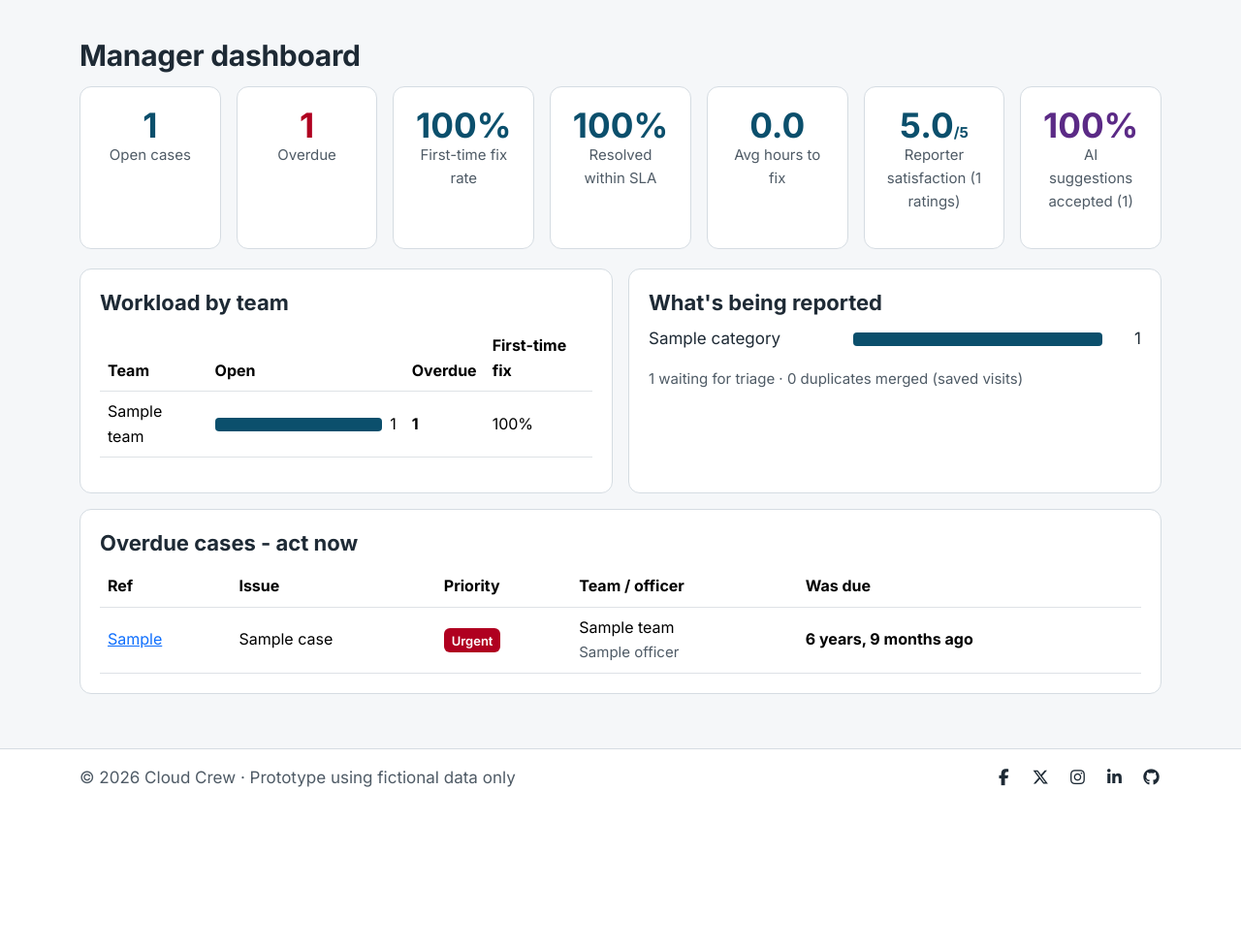
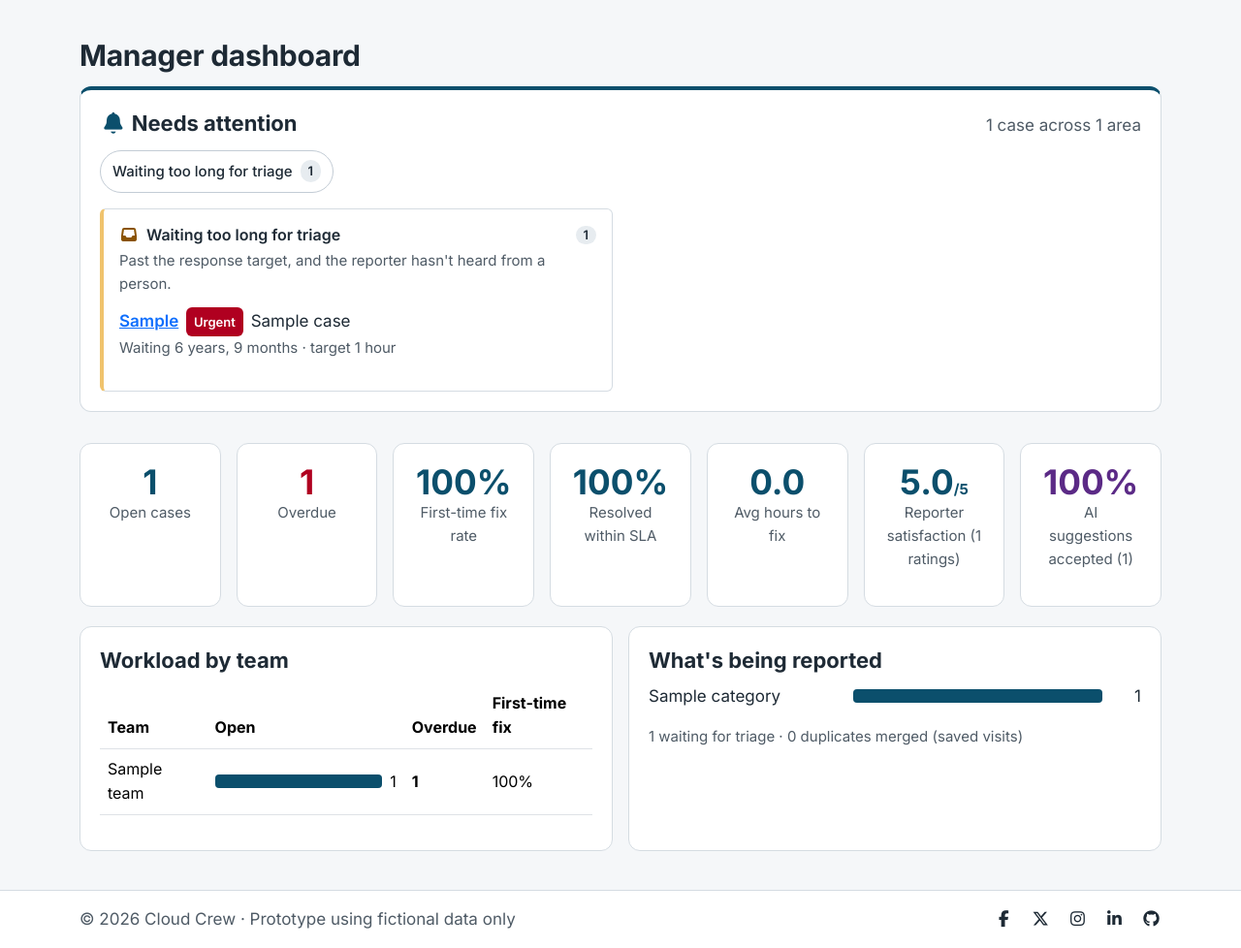
Before and after one commit to ctr-code/fix-it-at-work, a Django app: page /dashboard/ in a window 1280 px wide. Shown: the part 65-1043 px from the top of the page at 97% size. Before the commit the page ends 877 px from the top, so only its background shows below. Run offline with Django 5.2, Linux system fonts and the light colour scheme; a user stored in the database is signed in; tables that the repository leaves empty hold one stand-in row (values such as "Sample post"); some libraries are stand-ins or nearby versions.

Commit message:
Add a Needs attention section to the manager dashboard
The dashboard now opens with the cases a manager may need to act on,
grouped as overdue, due in the next 24 hours, urgent or unsafe with no
officer, waiting too long for triage, fixed with no reply after a day,
and unhappy reporters. Each group shows its five worst cases and links
to the Case queue for the rest. This replaces the overdue table.

Co-Authored-By: Claude Opus 5.5 <noreply@anthropic.com>

```diff
--- a/cases/templates/cases/dashboard.html
+++ b/cases/templates/cases/dashboard.html
@@ -3,7 +3,49 @@
 {% block main %}
 <section class="container">
     <h1>Manager dashboard</h1>
-    <div class="row g-3">
+
+    {% comment %}
+    Needs attention: cases a manager may need to act on now, grouped by what's wrong (see _needs_attention
+    in views.py). Groups with nothing in them are left out. Each shows up to five cases; "more" links to the
+    matching Case queue tab.
+    {% endcomment %}
+    <section class="panel attention" aria-labelledby="attention-title">
+        <div class="attention-head">
+            <h2 id="attention-title" class="mb-0"><i class="fa-solid fa-bell" aria-hidden="true"></i> Needs attention</h2>
+            {% if attention %}<p class="mb-0 text-muted">{{ attention_total }} case{{ attention_total|pluralize }} across {{ attention|length }} area{{ attention|length|pluralize }}</p>{% endif %}
+        </div>
+        {% if attention %}
+        <ul class="attention-jump" aria-label="Jump to an area">
+            {% for g in attention %}<li><a href="#attention-{{ g.key }}" class="attention-chip tone-{{ g.key }}">{{ g.title }} <span class="tab-count">{{ g.total }}</span></a></li>{% endfor %}
+        </ul>
+        <div class="row g-3">
+            {% for g in attention %}
+            <div class="col-lg-6">
+                <section class="attention-group tone-{{ g.key }}" id="attention-{{ g.key }}" aria-labelledby="attention-{{ g.key }}-title">
+                    <h3 class="attention-group-title" id="attention-{{ g.key }}-title"><i class="fa-solid {{ g.icon }}" aria-hidden="true"></i> {{ g.title }} <span class="tab-count">{{ g.total }}</span></h3>
+                    <p class="attention-help">{{ g.help }}</p>
+                    <ul class="attention-list">
+                        {% for c, note in g.items %}
+                        <li>
+                            <a href="{% url 'case_detail' c.reference %}" class="fw-semibold">{{ c.reference }}</a>
+                            {% if c.priority %}{% include "cases/_pri.html" with p=c.priority %}{% endif %}
+                            <span class="attention-title">{{ c.title }}</span>
+                            <span class="attention-note">{{ note }}</span>
+                        </li>
+                        {% endfor %}
+                    </ul>
+                    {% if g.more %}
+                    <a class="small fw-semibold" href="{% url 'triage_queue' %}{% if g.key == 'slow-triage' %}#triage{% elif g.key == 'slow-reply' %}#reply{% elif g.key == 'unhappy' %}#unhappy{% else %}#teams{% endif %}">and {{ g.more }} more in the Case queue <i class="fa-solid fa-arrow-right" aria-hidden="true"></i></a>
+                    {% endif %}
+                </section>
+            </div>
+            {% endfor %}
+        </div>
+        {% else %}
+        <p class="mb-0 mt-2"><i class="fa-solid fa-circle-check text-success" aria-hidden="true"></i> Nothing needs attention right now: nothing overdue or due today, every urgent job has an officer, and no one is waiting on triage or a reply.</p>
+        {% endif %}
+    </section>
+    <div class="row g-3 mt-1">
         <div class="col-6 col-md-3 col-xl"><div class="panel kpi h-100"><div class="value">{{ open_count }}</div><div class="label">Open cases</div></div></div>
         <div class="col-6 col-md-3 col-xl"><div class="panel kpi h-100"><div class="value is-urgent">{{ overdue|length }}</div><div class="label">Overdue</div></div></div>
         <div class="col-6 col-md-3 col-xl"><div class="panel kpi h-100"><div class="value">{{ ftf_rate|default_if_none:"-" }}%</div><div class="label">First-time fix rate</div></div></div>
@@ -45,20 +87,5 @@
         </div>
     </div>
 
-    <div class="panel mt-3">
-        <h2>Overdue cases - act now</h2>
-        <div class="table-responsive">
-            <table class="table align-middle mb-0">
-                <thead><tr><th scope="col">Ref</th><th scope="col">Issue</th><th scope="col">Priority</th><th scope="col">Team / officer</th><th scope="col">Was due</th></tr></thead>
-                <tbody>
-                {% for c in overdue %}
-                <tr><td><a href="{% url 'case_detail' c.reference %}">{{ c.reference }}</a></td><td>{{ c.title }}</td><td>{% include "cases/_pri.html" with p=c.priority %}</td>
-                    <td>{{ c.assigned_team }}<br><span class="small text-muted">{{ c.assigned_officer.name|default:"Unassigned" }}</span></td>
-                    <td class="overdue">{{ c.sla_due|timesince }} ago</td></tr>
-                {% empty %}<tr><td colspan="5">Nothing overdue.</td></tr>{% endfor %}
-                </tbody>
-            </table>
-        </div>
-    </div>
 </section>
 {% endblock %}
--- a/cases/views.py
+++ b/cases/views.py
@@ -1,3 +1,5 @@
+from datetime import timedelta
+
 from django.contrib import messages
 from django.contrib.auth import get_user_model
 from django.contrib.auth.decorators import login_required
@@ -6,6 +8,7 @@ from django.db.models import Count, Q
 from django.shortcuts import get_object_or_404, redirect, render
 from django.urls import reverse
 from django.utils import timezone
+from django.utils.timesince import timesince, timeuntil
 
 from . import ai, alerts, reporter_messages
 from .forms import (
@@ -13,7 +16,7 @@ from .forms import (
 )
 from .models import (
     OPEN_STATUSES, PRIORITY_RANK, UNHAPPY_FOLLOW_UP, UNHAPPY_SCORE, Alert, AlertRead, Case, CaseChange, Category, Communication, Officer, Profile, ReportPhoto, ReportUpdate, Role, Status,
-    Language, Priority, Team, get_role,
+    Language, Priority, SLARule, Team, get_role,
 )
 from .permissions import can_view_case, role_required
 
@@ -535,6 +538,64 @@ def _dashboard_stats():
     }
 
 
+DUE_SOON = timedelta(hours=24)
+REPLY_WAIT = timedelta(hours=24)
+ATTENTION_SHOWN = 5  # rows shown in each group; the rest are counted
+
+
+def _who(c):
+    team = c.assigned_team.name if c.assigned_team else 'No team'
+    return f'{team} · {c.assigned_officer.name if c.assigned_officer else "no officer"}'
+
+
+def _needs_attention(now):
+    """Cases a manager may need to act on now, grouped by what's wrong. A case can be in more than one
+    group (an urgent job with no officer can also be overdue), because each group needs a different action.
+    Each item is (case, note)."""
+    open_cases = (Case.objects.filter(status__in=[Status.ASSIGNED, Status.IN_PROGRESS])
+                  .select_related('assigned_team', 'assigned_officer'))
+    overdue = [(c, f'Due {timesince(c.sla_due, now)} ago · {_who(c)}')
+               for c in open_cases.filter(sla_due__lt=now).order_by('sla_due')]
+    due_soon = [(c, f'Due in {timeuntil(c.sla_due, now)} · {_who(c)}')
+                for c in open_cases.filter(sla_due__gte=now, sla_due__lt=now + DUE_SOON).order_by('sla_due')]
+    no_officer = [(c, f'{c.assigned_team or "No team"} · reported {timesince(c.date_reported, now)} ago'
+                      f'{" · health and safety risk" if c.hs_risk else ""}')
+                  for c in open_cases.filter(assigned_officer__isnull=True)
+                  .filter(Q(priority=Priority.URGENT) | Q(hs_risk=True)).order_by('sla_due')]
+
+    # New reports waiting longer than the response target for the priority the AI suggested
+    # (or the reporter chose), which is when the reporter should have heard from a person
+    targets = dict(SLARule.objects.values_list('priority', 'acknowledge_hours'))
+    slow_triage = []
+    for c in Case.objects.filter(status=Status.NEW).order_by('date_reported'):
+        hours = targets.get(c.ai_priority or c.reported_urgency)
+        if hours is not None and now > c.date_reported + timedelta(hours=hours):
+            slow_triage.append((c, f'Waiting {timesince(c.date_reported, now)} · target {hours} '
+                                   f'hour{"s" if hours != 1 else ""}'))
+
+    slow_reply = [(c, f'Fixed {timesince(c.date_resolved, now)} ago · {c.assigned_team or "No team"}')
+                  for c in Case.objects.filter(status=Status.RESOLVED, date_resolved__lt=now - REPLY_WAIT)
+                  .select_related('assigned_team').order_by('date_resolved')]
+    unhappy = [(c, f'Rated {c.satisfaction}/5 · closed {timesince(c.date_closed, now)} ago'
+                   f'{" · " + chr(8220) + c.satisfaction_comments[:80] + chr(8221) if c.satisfaction_comments else ""}')
+               for c in _unhappy_reporters()]
+
+    groups = [
+        ('overdue', 'Overdue', 'Past the date we promised the reporter.', 'fa-clock', overdue),
+        ('due-soon', 'Due in the next 24 hours', 'Check these are on track.', 'fa-hourglass-half', due_soon),
+        ('no-officer', 'Urgent or unsafe, no officer', 'Nobody has been sent yet.', 'fa-user-slash', no_officer),
+        ('slow-triage', 'Waiting too long for triage', "Past the response target, and the reporter hasn't heard from a person.",
+         'fa-inbox', slow_triage),
+        ('slow-reply', 'Fixed, no reply after a day', 'The outcome letter is still waiting for approval.',
+         'fa-envelope', slow_reply),
+        ('unhappy', 'Unhappy reporters', 'Rated the fix 2/5 or lower in the last four weeks.', 'fa-face-frown', unhappy),
+    ]
+    return [{'key': key, 'title': title, 'help': help_text, 'icon': icon, 'total': len(items),
+             'items': items[:ATTENTION_SHOWN], 'more': max(len(items) - ATTENTION_SHOWN, 0),
+             'case_ids': {c.pk for c, _ in items}}
+            for key, title, help_text, icon, items in groups if items]
+
+
 @role_required(Role.MANAGER)
 def dashboard(request):
     now = timezone.now()
@@ -559,7 +620,9 @@ def dashboard(request):
     max_cat = max([c.n for c in categories] + [1])
 
     ctx = _dashboard_stats()
-    ctx.update({'teams': teams, 'categories': categories, 'max_cat': max_cat})
+    attention = _needs_attention(now)
+    ctx.update({'teams': teams, 'categories': categories, 'max_cat': max_cat,
+                'attention': attention, 'attention_total': len(set().union(*(g['case_ids'] for g in attention)))})
     return render(request, 'cases/dashboard.html', ctx)
 
 
--- a/static/css/style.css
+++ b/static/css/style.css
@@ -581,3 +581,24 @@ main { margin-bottom: var(--space-10); }
 /* Messages to the reporter: new ones get a teal background until they've been seen */
 .reporter-message.is-new { background: var(--brand-tint); }
 .new-message-link { display: inline-flex; align-items: center; gap: var(--space-2); margin-top: var(--space-1); }
+
+/* Dashboard "Needs attention": a group per kind of problem, red for overdue or unsafe, amber for delays */
+.attention { border-top: 4px solid var(--brand); }
+.attention-head { display: flex; flex-wrap: wrap; align-items: baseline; justify-content: space-between; gap: var(--space-2) var(--space-4); }
+.attention-head h2 i { color: var(--brand); }
+.attention-jump { display: flex; flex-wrap: wrap; gap: var(--space-2); margin: var(--space-3) 0 var(--space-4); padding: 0; list-style: none; }
+.attention-chip { display: inline-flex; align-items: center; gap: var(--space-2); min-height: var(--control-height); padding: var(--space-1) var(--space-3); border: var(--border-width) solid var(--border-control); border-radius: var(--radius-pill); background: var(--white); color: var(--ink); font-size: var(--fs-small); font-weight: var(--fw-medium); text-decoration: none; }
+.attention-chip:hover { border-color: var(--brand); color: var(--brand-dark); }
+.attention-group { height: 100%; padding: var(--space-4); border: var(--border-width) solid var(--border); border-left: 4px solid var(--warning-border); border-radius: var(--radius-md); background: var(--white); scroll-margin-top: calc(var(--nav-offset) + var(--space-4)); }
+.attention-group.tone-overdue, .attention-group.tone-no-officer { border-left-color: var(--urgent); }
+.attention-group-title { display: flex; align-items: center; gap: var(--space-2); margin: 0 0 var(--space-1); font-size: var(--fs-label); font-weight: var(--fw-semibold); }
+.attention-group-title .tab-count { margin-left: auto; }
+.tone-overdue .attention-group-title i, .tone-no-officer .attention-group-title i { color: var(--urgent); }
+.attention-group-title i { color: var(--warning-ink); }
+.attention-help { margin-bottom: var(--space-3); font-size: var(--fs-small); color: var(--muted); }
+.attention-list { margin: 0 0 var(--space-2); padding: 0; list-style: none; }
+.attention-list li { display: flex; flex-wrap: wrap; align-items: baseline; gap: 0 var(--space-2); padding: var(--space-2) 0; border-top: var(--border-width) solid var(--border); }
+.attention-list li:first-child { border-top: 0; padding-top: 0; }
+.attention-title { flex: 1 1 12rem; min-width: 0; }
+.attention-note { flex-basis: 100%; font-size: var(--fs-small); color: var(--muted); }
+.attention-chip.tone-overdue, .attention-chip.tone-no-officer { border-color: var(--urgent-border); }
```
Also changed, not shown: cases/tests.py (+98 -0 lines).
